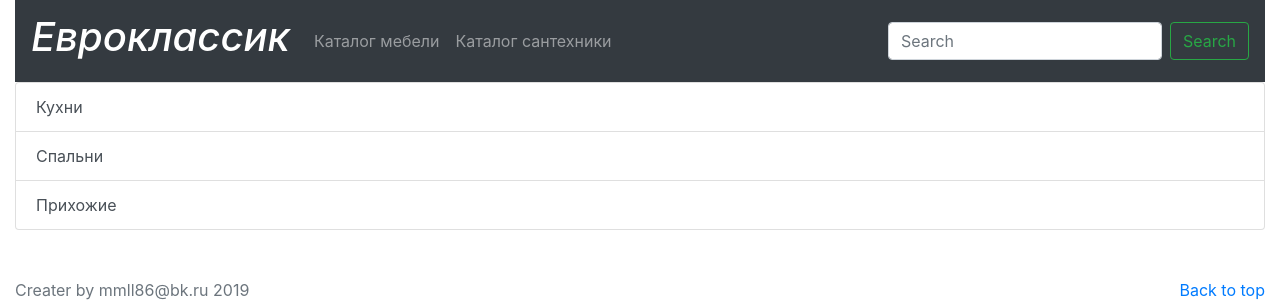
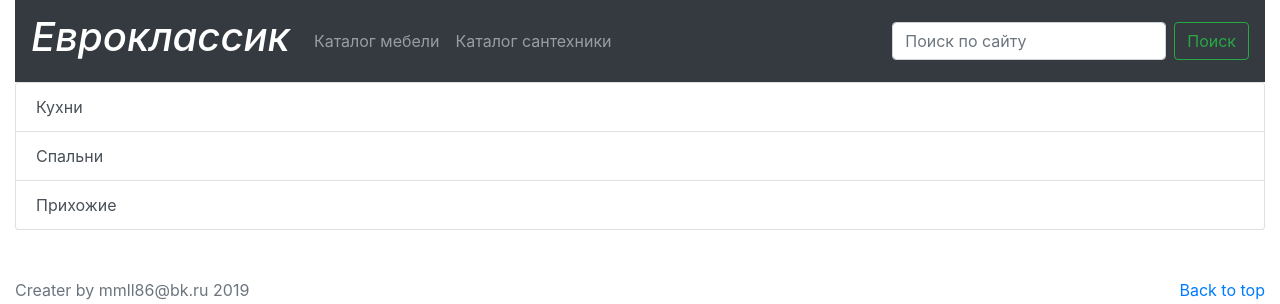
Before and after one commit to mmll86/webs, a Django app: page /catalogs/ in a window 1280 px wide. Shown: the top 304 px of the page. Run offline with Django 3.2, Linux system fonts and the light colour scheme; data comes from the database, SQL or seed files in the repository; some libraries are stand-ins or nearby versions.

Commit message:
Исправлен шаблон Base and Index last version 02/08/2019-2

```diff
--- a/evroclassik/templates/evroclassik/base.html
+++ b/evroclassik/templates/evroclassik/base.html
@@ -10,8 +10,6 @@
 
 <header class="container-fluid sticky-top">
 <!--            Навигация по сайту-->
-
-
 <nav class="navbar navbar-expand-lg navbar-dark bg-dark">
   <a class="navbar-brand" href="{% url 'evroclassik:index' %}"><p class="h1 font-italic">Евроклассик</p></a>
   <button class="navbar-toggler" type="button" data-toggle="collapse" data-target="#navbarSupportedContent" aria-controls="navbarSupportedContent" aria-expanded="false" aria-label="Toggle navigation">
@@ -28,8 +26,8 @@
       </li>
     </ul>
     <form class="form-inline my-2 my-lg-0">
-      <input class="form-control mr-sm-2" type="text" placeholder="Search" aria-label="Search">
-      <button class="btn btn-outline-success my-2 my-sm-0" type="submit">Search</button>
+      <input class="form-control mr-sm-2" type="text" placeholder="Поиск по сайту" aria-label="Search">
+      <button class="btn btn-outline-success my-2 my-sm-0" type="submit">Поиск</button>
     </form>
   </div>
 </nav>
--- a/evroclassik/templates/evroclassik/index.html
+++ b/evroclassik/templates/evroclassik/index.html
@@ -32,8 +32,8 @@
         </a>
     </div>
     {% for info in info_company %}
-    <h1 class="display-3">{{ info.headache }}</h1>
-    <p class="lead">{{ info.text }}</p>
+    <h1 class="display-5 font-italic">{{ info.headache }}</h1>
+    <p class="lead font-italic">{{ info.text }}</p>
     {% endfor %}
 
     {% endblock content %}
```
Also changed, not shown: evroclassik/views.py (line endings or trailing spaces).
